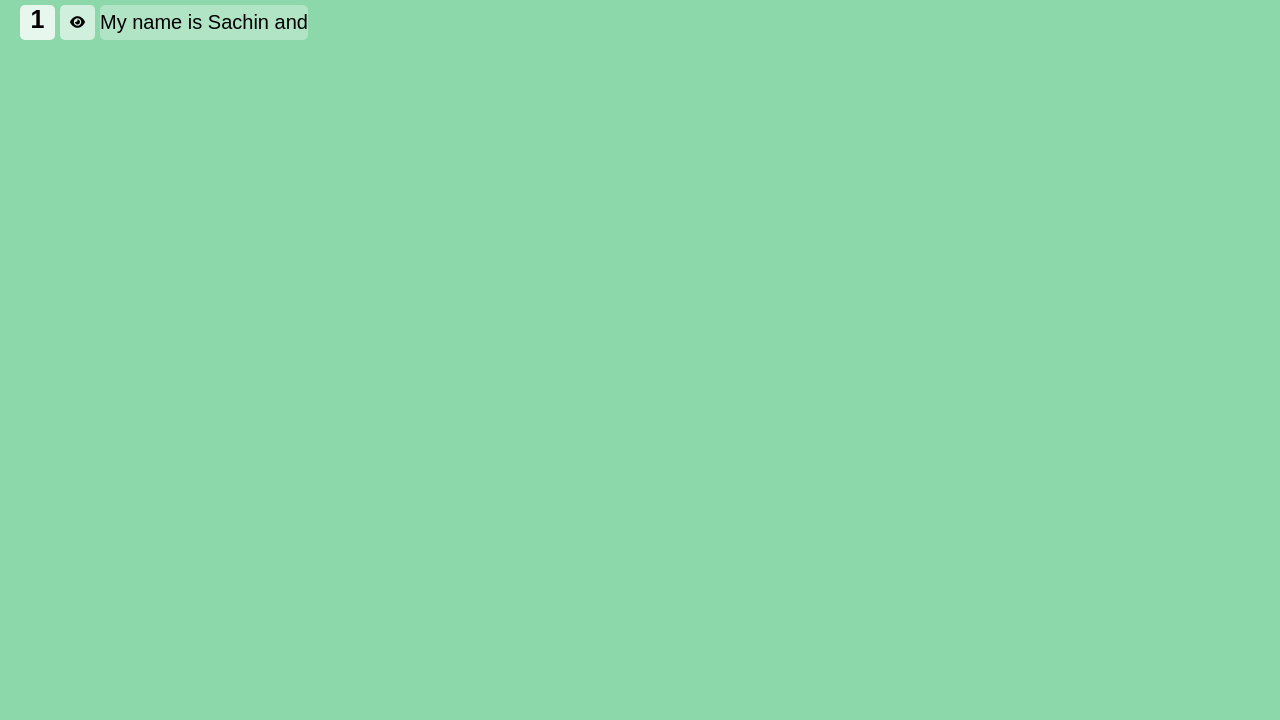
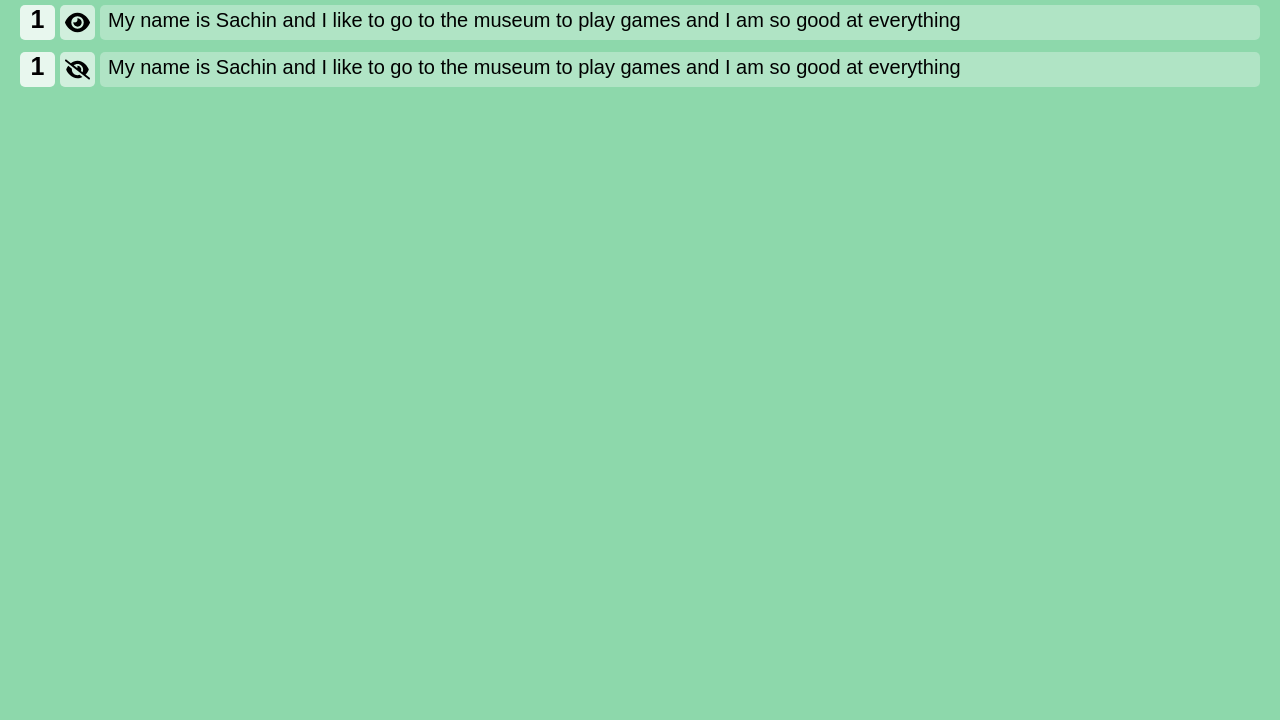
Before and after one commit to SachinVedGupta/chromeExtension, a plain HTML site: page index.html in a window 1280 px wide. Shown: the part 80-800 px from the top of the page. Drawn offline with Linux system fonts and the light colour scheme; a web font is replaced by a local one.

Commit message:
basic html and css

```diff
--- a/index.css
+++ b/index.css
@@ -16,49 +16,55 @@ h2 {
   font-size: 25px;
   width: 35px;
   text-align: center;
-  background-color: rgba(255, 255, 255, 0.8);
-  border-radius: 5px;
+
+
   margin: 0;
+  font-family: Calistoga, Arial;
 
 }
 
-p {
-  font-size: 20px;
-  margin: 0;
+svg {
+  height: 23px;
+}
 
 
-}
 
 img {
   height: 100%;
 
 }
 
-button {
-  display: inline-block;
+#hide {
+  display: flex;
+  flex-direction: row;
   height: 100%;
   background-color: rgba(255, 255, 255, 0.6);
-  padding: 0;
+  padding: 0 5px;
   align-items: center;
   border: none;
   width: 35px;
   margin: 0 5px;
   border-radius: 5px;
+  justify-content: space-around;
 
 }
 
 #thin-el {
   display: flex;
   flex-direction: row;
-  margin: 0 20px 20px 20px;
+  margin: 0 20px 12px 20px;
   align-items: center;
   height: 35px;
 }
 
 #num {
   margin: 0;
+  padding: 0;
+  background-color: rgba(255, 255, 255, 0.8);
   height: 35px;
   display: flex;
+  border: none;
+  border-radius: 5px;
 
 
 
@@ -69,9 +75,51 @@ button {
 
   display: flex;
   flex-direction: row;
-  align-items: center;
+  align-items: baseline;
   margin: 0;
   height: 35px;
   background-color: rgba(255, 255, 255, 0.3);
   border-radius: 5px;
+  width: 100%;
+
 }
+
+#p-short {
+  font-size: 20px;
+  margin: 0 8px;
+  flex: 1;
+  width: 30px;
+  text-overflow: ellipsis;
+  white-space: nowrap;
+  overflow: hidden;
+  padding-top: 4px;
+
+}
+
+#text-long {
+
+  display: flex;
+  flex-direction: row;
+  align-items: baseline;
+  margin: 0;
+  height: 35px;
+  border-radius: 5px;
+  width: 100%;
+
+}
+
+#p-long {
+  font-size: 20px;
+  padding: 0 8px;
+  border-radius: 5px;
+  flex: 1;
+  background-color: rgba(255, 255, 255, 0.3);
+  white-space: wrap;
+  padding-top: 4px;
+  margin: 0;
+  box-sizing: border-box;
+  min-height: 35px;
+  padding-bottom: 5px;
+
+
+}
--- a/index.html
+++ b/index.html
@@ -14,16 +14,34 @@
   <h1>CeeP</h1>
 
   <div id="thin-el">
-    <div id="num">
+    <button id="num">
       <h2>1</h2>
-    </div>
-    <button>
-      <i class="fa">&#xf06e;</i>
+    </button>
+    <button id="hide">
+      <svg xmlns="http://www.w3.org/2000/svg" viewBox="0 0 576 512"><!--!Font Awesome Free 6.5.2 by @fontawesome - https://fontawesome.com License - https://fontawesome.com/license/free Copyright 2024 Fonticons, Inc.--><path d="M288 32c-80.8 0-145.5 36.8-192.6 80.6C48.6 156 17.3 208 2.5 243.7c-3.3 7.9-3.3 16.7 0 24.6C17.3 304 48.6 356 95.4 399.4C142.5 443.2 207.2 480 288 480s145.5-36.8 192.6-80.6c46.8-43.5 78.1-95.4 93-131.1c3.3-7.9 3.3-16.7 0-24.6c-14.9-35.7-46.2-87.7-93-131.1C433.5 68.8 368.8 32 288 32zM144 256a144 144 0 1 1 288 0 144 144 0 1 1 -288 0zm144-64c0 35.3-28.7 64-64 64c-7.1 0-13.9-1.2-20.3-3.3c-5.5-1.8-11.9 1.6-11.7 7.4c.3 6.9 1.3 13.8 3.2 20.7c13.7 51.2 66.4 81.6 117.6 67.9s81.6-66.4 67.9-117.6c-11.1-41.5-47.8-69.4-88.6-71.1c-5.8-.2-9.2 6.1-7.4 11.7c2.1 6.4 3.3 13.2 3.3 20.3z"/></svg>
     </button>
     <div id="text-short">
-      <p>My name is Sachin and</p>
+      <p id="p-short">My name is Sachin and I like to go to the museum to play games and I am so good at everything </p>
     </div>
   </div>
+
+
+
+
+  <div id="thin-el">
+    <button id="num">
+      <h2>1</h2>
+    </button>
+    <button id="hide">
+      <svg xmlns="http://www.w3.org/2000/svg" viewBox="0 0 640 512"><!--!Font Awesome Free 6.5.2 by @fontawesome - https://fontawesome.com License - https://fontawesome.com/license/free Copyright 2024 Fonticons, Inc.--><path d="M38.8 5.1C28.4-3.1 13.3-1.2 5.1 9.2S-1.2 34.7 9.2 42.9l592 464c10.4 8.2 25.5 6.3 33.7-4.1s6.3-25.5-4.1-33.7L525.6 386.7c39.6-40.6 66.4-86.1 79.9-118.4c3.3-7.9 3.3-16.7 0-24.6c-14.9-35.7-46.2-87.7-93-131.1C465.5 68.8 400.8 32 320 32c-68.2 0-125 26.3-169.3 60.8L38.8 5.1zM223.1 149.5C248.6 126.2 282.7 112 320 112c79.5 0 144 64.5 144 144c0 24.9-6.3 48.3-17.4 68.7L408 294.5c8.4-19.3 10.6-41.4 4.8-63.3c-11.1-41.5-47.8-69.4-88.6-71.1c-5.8-.2-9.2 6.1-7.4 11.7c2.1 6.4 3.3 13.2 3.3 20.3c0 10.2-2.4 19.8-6.6 28.3l-90.3-70.8zM373 389.9c-16.4 6.5-34.3 10.1-53 10.1c-79.5 0-144-64.5-144-144c0-6.9 .5-13.6 1.4-20.2L83.1 161.5C60.3 191.2 44 220.8 34.5 243.7c-3.3 7.9-3.3 16.7 0 24.6c14.9 35.7 46.2 87.7 93 131.1C174.5 443.2 239.2 480 320 480c47.8 0 89.9-12.9 126.2-32.5L373 389.9z"/></svg>
+    </button>
+    <div id="text-long">
+      <p id="p-long">My name is Sachin and I like to go to the museum to play games and I am so good at everything </p>
+    </div>
+  </div>
+
+
+
 
 
 
```
Also changed, not shown: eye-solid.svg (added).
